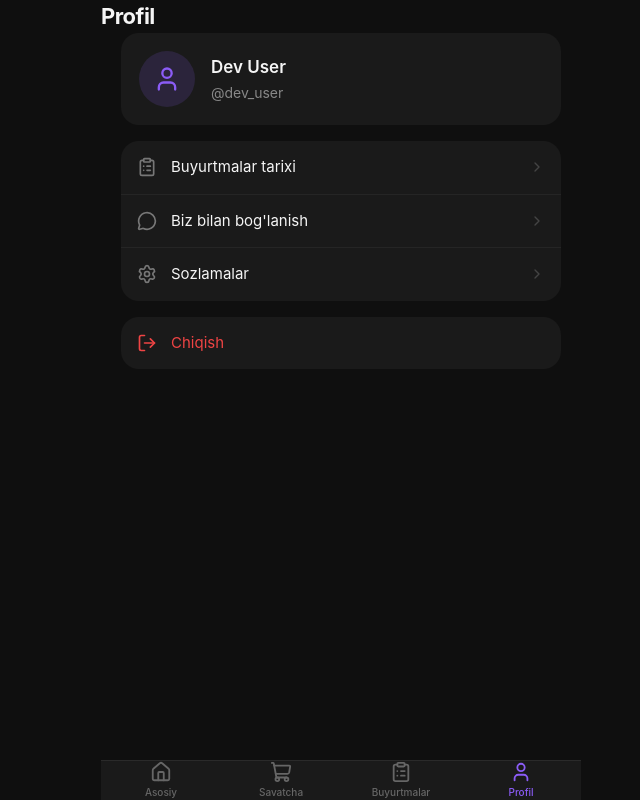
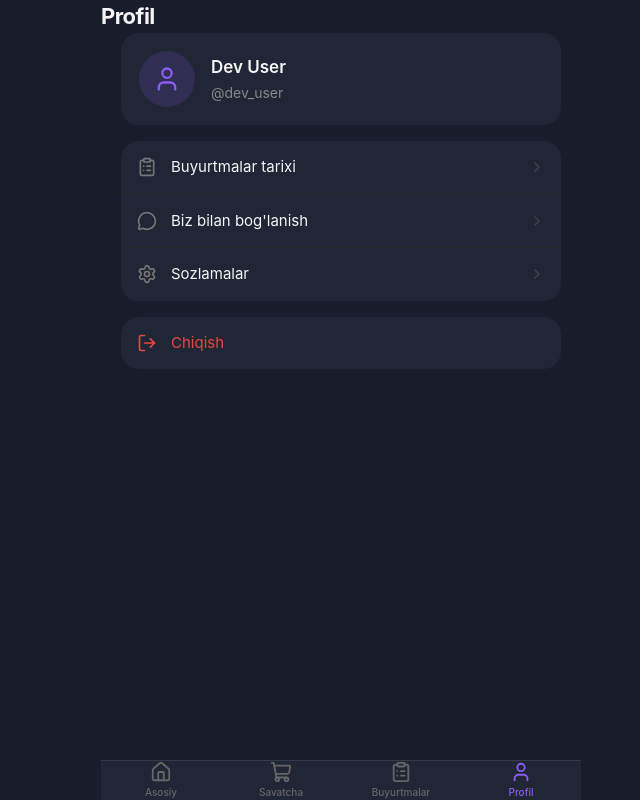
Before and after one commit to otash16/Bouquet-TWA, a React (Vite) app: page /profile in a window 1280 px wide. Shown: the whole page, without its empty margins (299-939 px from the left). Built offline with nearby package versions, Linux system fonts and the light colour scheme; no server answers.

Commit message:
fix: match Yemak background color scheme (dark navy)

```diff
--- a/src/App.tsx
+++ b/src/App.tsx
@@ -16,7 +16,7 @@ export default function App() {
   const location = useLocation();
   const navigate = useNavigate();
   const [ready, setReady] = useState(false);
-  const [safeAreaColor, setSafeAreaColor] = useState('#0f0f0f');
+  const [safeAreaColor, setSafeAreaColor] = useState('#191d2b');
 
   // Telegram auth
   useEffect(() => {
--- a/src/components/BottomTabBar.tsx
+++ b/src/components/BottomTabBar.tsx
@@ -13,7 +13,7 @@ export default function BottomTabBar() {
   const { pathname } = useLocation();
 
   return (
-    <div className="fixed bottom-0 left-1/2 -translate-x-1/2 w-full max-w-[480px] z-50 bg-[#1a1a1a] border-t border-[#2a2a2a]"
+    <div className="fixed bottom-0 left-1/2 -translate-x-1/2 w-full max-w-[480px] z-50 bg-[#212636] border-t border-[#333a4a]"
       style={{ paddingBottom: 'env(safe-area-inset-bottom, 0)' }}>
       <div className="flex items-center justify-around py-1.5">
         {tabs.map(tab => {
--- a/src/index.css
+++ b/src/index.css
@@ -1,9 +1,9 @@
 @import 'tailwindcss';
 
 :root {
-  --bg: #0f0f0f;
-  --surface: #1a1a1a;
-  --card: #222222;
+  --bg: #191d2b;
+  --surface: #212636;
+  --card: #272d3d;
   --card-hover: #2a2a2a;
   --accent: #8b5cf6;
   --accent-soft: rgba(139, 92, 246, 0.12);
@@ -18,7 +18,7 @@
 
 body {
   font-family: -apple-system, BlinkMacSystemFont, 'SF Pro Display', sans-serif;
-  background: var(--bg);
+  background: #191d2b;
   color: var(--text);
   -webkit-font-smoothing: antialiased;
   overflow-x: hidden;
@@ -37,7 +37,7 @@ input, select, textarea { font-size: 16px !important; }
 .safe-area-bg {
   position: fixed; top: 0; left: 0; right: 0;
   height: calc(var(--tg-safe-area-inset-top, 0px) + var(--tg-content-safe-area-inset-top, 0px));
-  background: var(--bg); z-index: 999; pointer-events: none;
+  background: #191d2b; z-index: 999; pointer-events: none;
 }
 
 @keyframes fadeIn { from { opacity: 0; transform: translateY(8px); } to { opacity: 1; transform: translateY(0); } }
--- a/src/main.tsx
+++ b/src/main.tsx
@@ -16,9 +16,9 @@ if (tg) {
 
   // Telegram header rangini sozlash
   // @ts-expect-error — setHeaderColor mavjud
-  if (tg.setHeaderColor) tg.setHeaderColor('#0f0f0f');
+  if (tg.setHeaderColor) tg.setHeaderColor('#191d2b');
   // @ts-expect-error — setBackgroundColor mavjud
-  if (tg.setBackgroundColor) tg.setBackgroundColor('#0f0f0f');
+  if (tg.setBackgroundColor) tg.setBackgroundColor('#191d2b');
 }
 
 createRoot(document.getElementById('root')!).render(
--- a/src/screens/cart/index.tsx
+++ b/src/screens/cart/index.tsx
@@ -8,7 +8,7 @@ export default function CartPage() {
     <div className="page-enter" style={{ paddingBottom: 80 }}>
       <PageHeader title="Savatcha" />
       <div style={{ display: 'flex', flexDirection: 'column', alignItems: 'center', padding: '80px 24px', textAlign: 'center' }}>
-        <div style={{ width: 80, height: 80, borderRadius: 24, background: '#1a1a1a', display: 'flex', alignItems: 'center', justifyContent: 'center', marginBottom: 20 }}>
+        <div style={{ width: 80, height: 80, borderRadius: 24, background: '#212636', display: 'flex', alignItems: 'center', justifyContent: 'center', marginBottom: 20 }}>
           <ShoppingCart style={{ width: 36, height: 36, color: '#444' }} />
         </div>
         <h2 style={{ fontSize: 20, fontWeight: 700, marginBottom: 6 }}>Savatcha bo'sh</h2>
--- a/src/screens/home/index.tsx
+++ b/src/screens/home/index.tsx
@@ -29,7 +29,7 @@ export default function HomePage() {
   return (
     <div className="page-enter" style={{ paddingBottom: 80 }}>
       {/* Header */}
-      <div style={{ padding: '20px 20px 20px', background: '#1a1a1a', borderRadius: '0 0 28px 28px' }}>
+      <div style={{ padding: '20px 20px 20px', background: '#212636', borderRadius: '0 0 28px 28px' }}>
         <div style={{ display: 'flex', alignItems: 'center', gap: 10 }}>
           <div style={{ width: 40, height: 40, borderRadius: 12, background: 'rgba(139,92,246,0.15)', display: 'flex', alignItems: 'center', justifyContent: 'center' }}>
             <Flower2 style={{ width: 22, height: 22, color: '#8b5cf6' }} />
@@ -48,8 +48,8 @@ export default function HomePage() {
             placeholder="Gul yoki do'kon qidiring..."
             style={{
               width: '100%', paddingLeft: 42, paddingRight: 16, paddingTop: 12, paddingBottom: 12,
-              borderRadius: 14, fontSize: 15, color: '#f5f5f5', background: '#1a1a1a',
-              border: '1px solid #2a2a2a', outline: 'none', WebkitAppearance: 'none',
+              borderRadius: 14, fontSize: 15, color: '#f5f5f5', background: '#272d3d',
+              border: '1px solid #333a4a', outline: 'none', WebkitAppearance: 'none',
             }}
           />
         </div>
@@ -63,7 +63,7 @@ export default function HomePage() {
             style={{
               flexShrink: 0, padding: '8px 18px', borderRadius: 100, fontSize: 13, fontWeight: 600,
               border: 'none', cursor: 'pointer',
-              background: !activeCategory ? '#8b5cf6' : '#1a1a1a',
+              background: !activeCategory ? '#8b5cf6' : '#272d3d',
               color: !activeCategory ? '#fff' : '#888',
             }}
           >Hammasi</button>
@@ -73,7 +73,7 @@ export default function HomePage() {
               style={{
                 flexShrink: 0, padding: '8px 18px', borderRadius: 100, fontSize: 13, fontWeight: 600,
                 border: 'none', cursor: 'pointer',
-                background: activeCategory === cat.id ? '#8b5cf6' : '#1a1a1a',
+                background: activeCategory === cat.id ? '#8b5cf6' : '#272d3d',
                 color: activeCategory === cat.id ? '#fff' : '#888',
               }}
             >{cat.name}</button>
@@ -101,12 +101,12 @@ export default function HomePage() {
         ) : (
           filtered.map(shop => (
             <div key={shop.id} onClick={() => navigate(`/shop/${shop.slug}`)}
-              style={{ borderRadius: 20, overflow: 'hidden', background: '#1a1a1a', cursor: 'pointer' }}>
+              style={{ borderRadius: 20, overflow: 'hidden', background: '#212636', cursor: 'pointer' }}>
               <div style={{ height: 180, position: 'relative' }}>
                 {shop.coverImage || shop.logo ? (
                   <img src={shop.coverImage || shop.logo || ''} alt="" style={{ width: '100%', height: '100%', objectFit: 'cover' }} />
                 ) : (
-                  <div style={{ width: '100%', height: '100%', display: 'flex', alignItems: 'center', justifyContent: 'center', background: '#222' }}>
+                  <div style={{ width: '100%', height: '100%', display: 'flex', alignItems: 'center', justifyContent: 'center', background: '#272d3d' }}>
                     <Flower2 style={{ width: 56, height: 56, color: '#2a2a2a' }} />
                   </div>
                 )}
--- a/src/screens/orders/index.tsx
+++ b/src/screens/orders/index.tsx
@@ -6,7 +6,7 @@ export default function OrdersPage() {
     <div className="page-enter" style={{ paddingBottom: 80 }}>
       <PageHeader title="Buyurtmalar" />
       <div style={{ display: 'flex', flexDirection: 'column', alignItems: 'center', padding: '80px 24px', textAlign: 'center' }}>
-        <div style={{ width: 80, height: 80, borderRadius: 24, background: '#1a1a1a', display: 'flex', alignItems: 'center', justifyContent: 'center', marginBottom: 20 }}>
+        <div style={{ width: 80, height: 80, borderRadius: 24, background: '#212636', display: 'flex', alignItems: 'center', justifyContent: 'center', marginBottom: 20 }}>
           <ClipboardList style={{ width: 36, height: 36, color: '#444' }} />
         </div>
         <h2 style={{ fontSize: 20, fontWeight: 700, marginBottom: 6 }}>Buyurtmalar yo'q</h2>
--- a/src/screens/profile/index.tsx
+++ b/src/screens/profile/index.tsx
@@ -24,7 +24,7 @@ export default function ProfilePage() {
 
   const menuBtn = {
     display: 'flex', alignItems: 'center', gap: 14, width: '100%',
-    padding: '15px 16px', background: '#1a1a1a', border: 'none',
+    padding: '15px 16px', background: '#212636', border: 'none',
     color: '#f5f5f5', fontSize: 15, cursor: 'pointer', textAlign: 'left' as const,
   };
 
@@ -34,7 +34,7 @@ export default function ProfilePage() {
 
       <div style={{ padding: '0 20px', display: 'flex', flexDirection: 'column', gap: 16 }}>
         {/* User card */}
-        <div style={{ display: 'flex', alignItems: 'center', gap: 16, padding: 18, borderRadius: 18, background: '#1a1a1a' }}>
+        <div style={{ display: 'flex', alignItems: 'center', gap: 16, padding: 18, borderRadius: 18, background: '#212636' }}>
           <div style={{ width: 56, height: 56, borderRadius: '50%', background: 'rgba(139,92,246,0.15)', display: 'flex', alignItems: 'center', justifyContent: 'center', flexShrink: 0 }}>
             <User style={{ width: 28, height: 28, color: '#8b5cf6' }} />
           </div>
```
